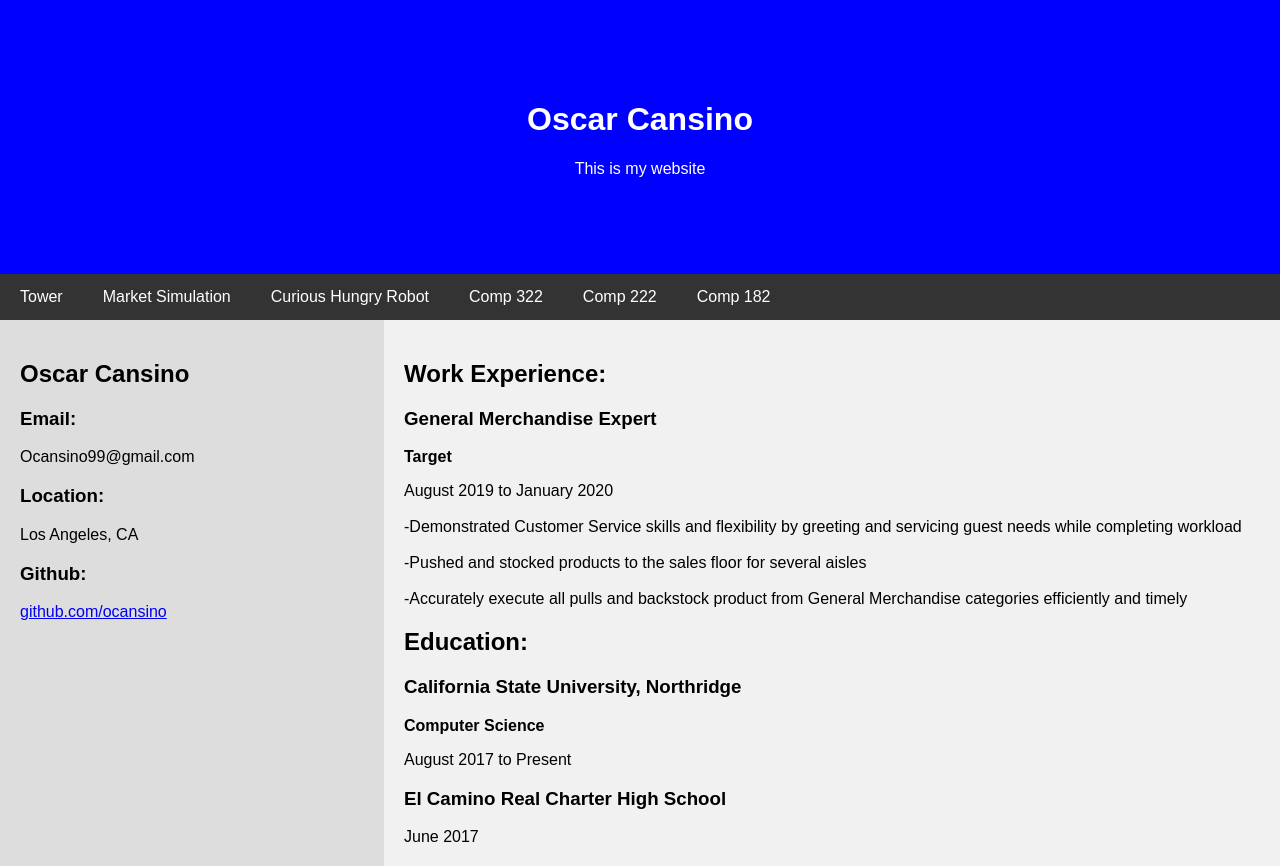
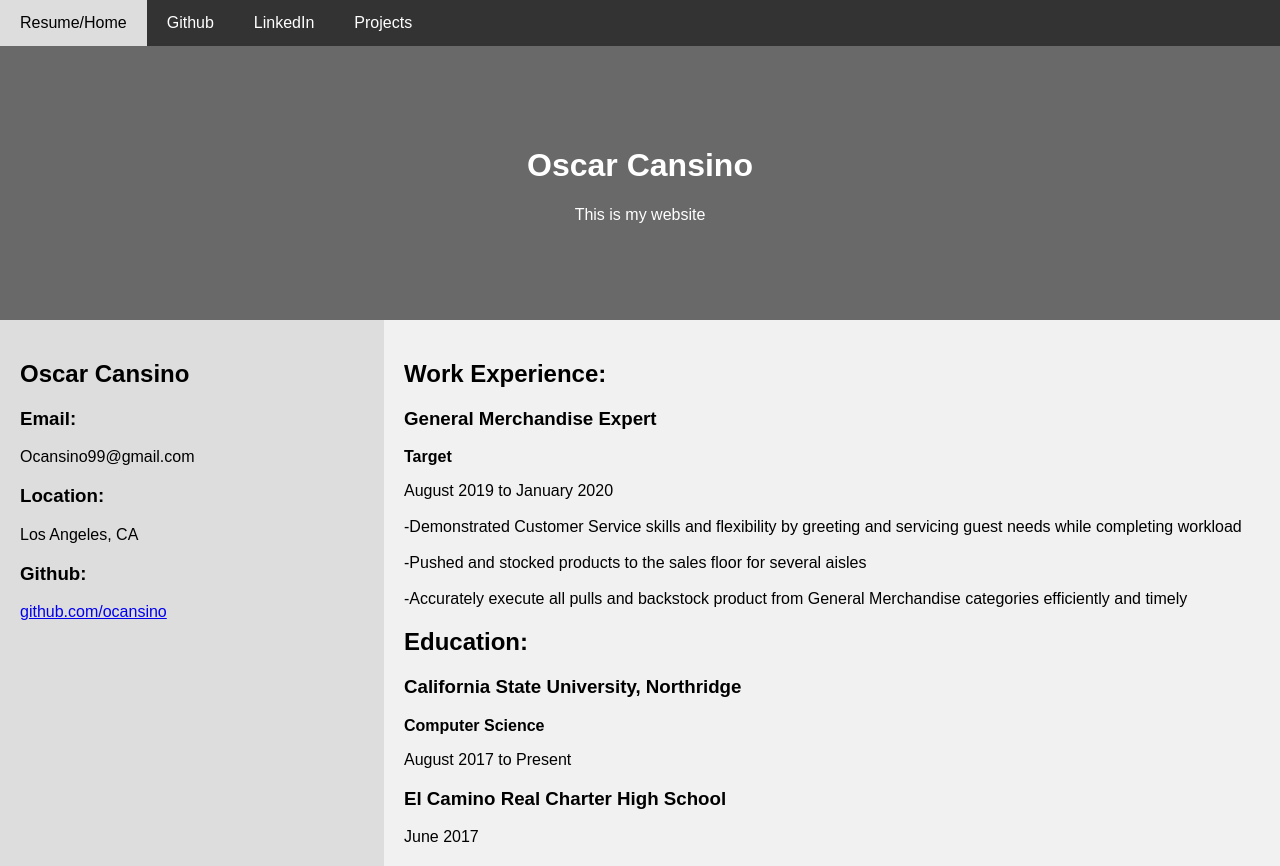
Before and after one commit to ocansino/Portfolio, a plain HTML site: page website.html in a window 1280 px wide. Drawn offline with Linux system fonts and the light colour scheme.

Commit message:
style updates

```diff
--- /dev/null
+++ b/styles.css
@@ -0,0 +1,94 @@
+/* Ensure proper sizing */
+* {
+  box-sizing: border-box;
+}
+
+body {
+  font-family: Arial, Helvetica, sans-serif;
+  margin: 0;
+}
+
+/* Ensure proper sizing */
+* {
+  box-sizing: border-box;
+}
+
+/* Column container */
+.row {
+  display: flex;
+  flex-wrap: wrap;
+}
+
+/* Create two unequal columns that sits next to each other */
+/* Sidebar/left column */
+.side {
+  flex: 30%; /* Set the width of the sidebar */
+  background-color: #ddd; /* Grey background color */
+  padding: 20px; /* Some padding */
+}
+
+/* Main column */
+.main {
+  flex: 70%; /* Set the width of the main content */
+  background-color: #f1f1f1; /* White background color */
+  padding: 20px; /* Some padding */
+}
+
+/* Style the top navigation bar */
+.navbar {
+  overflow: hidden; /* Hide overflow */
+  background-color: #333; /* Dark background color */
+}
+
+/* Style the navigation bar links */
+.navbar a {
+  float: left; /* Make sure that the links stay side-by-side */
+  display: block; /* Change the display to block, for responsive reasons (see below) */
+  color: white; /* White text color */
+  text-align: center; /* Center the text */
+  padding: 14px 20px; /* Add some padding */
+  text-decoration: none; /* Remove underline */
+}
+
+/* Right-aligned link */
+.navbar a.right {
+  float: right; /* Float a link to the right */
+}
+
+/* Change color on hover/mouse-over */
+.navbar a:hover {
+  background-color: #ddd; /* Grey background color */
+  color: black; /* Black text color */
+}
+
+/* Style the header */
+.header {
+  padding: 80px;
+  text-align: center;
+  background: dimgrey;
+  color: white;
+}
+
+/* Responsive layout - when the screen is less than 700px wide, make the two columns stack on top of each other instead of next to each other */
+@media screen and (max-width: 700px) {
+  .row {
+    flex-direction: column;
+  }
+}
+
+/* Responsive layout - when the screen is less than 400px wide, make the navigation links stack on top of each other instead of next to each other */
+@media screen and (max-width: 400px) {
+  .navbar a {
+    float: none;
+    width: 100%;
+  }
+}
+
+
+
+/* Fake image, just for this example */
+.fakeimg {
+  background-color: #aaa;
+  width: 100%;
+  padding: 20px;
+}
--- a/website.html
+++ b/website.html
@@ -5,133 +5,32 @@
 <title>Oscar's Website</title>
 <meta charset="UTF-8">
 <meta name="viewport" content="width=device-width, initial-scale=1">
-<style>
+<link rel="stylesheet" type="text/css" href="styles.css" />
 
-/* Ensure proper sizing */
-* {
-  box-sizing: border-box;
-}
-
-body {
-  font-family: Arial, Helvetica, sans-serif;
-  margin: 0;
-}
-
-/* Ensure proper sizing */
-* {
-  box-sizing: border-box;
-}
-
-/* Column container */
-.row {
-  display: flex;
-  flex-wrap: wrap;
-}
-
-/* Create two unequal columns that sits next to each other */
-/* Sidebar/left column */
-.side {
-  flex: 30%; /* Set the width of the sidebar */
-  background-color: #ddd; /* Grey background color */
-  padding: 20px; /* Some padding */
-}
-
-/* Main column */
-.main {
-  flex: 70%; /* Set the width of the main content */
-  background-color: #f1f1f1; /* White background color */
-  padding: 20px; /* Some padding */
-}
-
-/* Style the top navigation bar */
-.navbar {
-  overflow: hidden; /* Hide overflow */
-  background-color: #333; /* Dark background color */
-}
-
-/* Style the navigation bar links */
-.navbar a {
-  float: left; /* Make sure that the links stay side-by-side */
-  display: block; /* Change the display to block, for responsive reasons (see below) */
-  color: white; /* White text color */
-  text-align: center; /* Center the text */
-  padding: 14px 20px; /* Add some padding */
-  text-decoration: none; /* Remove underline */
-}
-
-/* Right-aligned link */
-.navbar a.right {
-  float: right; /* Float a link to the right */
-}
-
-/* Change color on hover/mouse-over */
-.navbar a:hover {
-  background-color: #ddd; /* Grey background color */
-  color: black; /* Black text color */
-}
-
-/* Style the header */
-.header {
-  padding: 80px;
-  text-align: center;
-  background: blue;
-  color: white;
-}
-
-/* Responsive layout - when the screen is less than 700px wide, make the two columns stack on top of each other instead of next to each other */
-@media screen and (max-width: 700px) {
-  .row {
-    flex-direction: column;
-  }
-}
-
-/* Responsive layout - when the screen is less than 400px wide, make the navigation links stack on top of each other instead of next to each other */
-@media screen and (max-width: 400px) {
-  .navbar a {
-    float: none;
-    width: 100%;
-  }
-}
-
-
-
-/* Fake image, just for this example */
-.fakeimg {
-  background-color: #aaa;
-  width: 100%;
-  padding: 20px;
-}
-
-
-</style>
 </head>
 <body>
+
+<div class="navbar">
+  <a href="website.html">
+    Resume/Home
+  </a>
+  <a href="https://github.com/ocansino">
+    Github
+  </a>
+  <a href="https://www.linkedin.com/in/oscar-cansino-603828192/">
+    LinkedIn
+  </a>
+  <a href="projects.html">
+    Projects
+  </a>
+</div>
 
 <div class = "header">
 <h1>Oscar Cansino</h1>
 <p>This is my website</p>
 </div>
 
-<div class="navbar">
-  <a href="https://github.com/ocansino/Tower">
-  	Tower
-  </a>
-  <a href="https://github.com/ocansino/Market-Simulation">
-  	Market Simulation
-  </a>
-  <a href="https://github.com/ocansino/Curious-Hungry-Robot">
-  	Curious Hungry Robot
-  </a>
-  <a href="https://github.com/ocansino/Comp-322">
-  	Comp 322
-  </a>
-  <a href="https://github.com/ocansino/comp-222-projects">
-  	Comp 222
-  </a>
-  <a href="https://github.com/ocansino/comp-182-projects">
-  	Comp 182
-  </a>
-</div>
+
 
 <div class="row">
   <div class="side">
```
Also changed, not shown: projects.html (added, +32 -0 lines).
